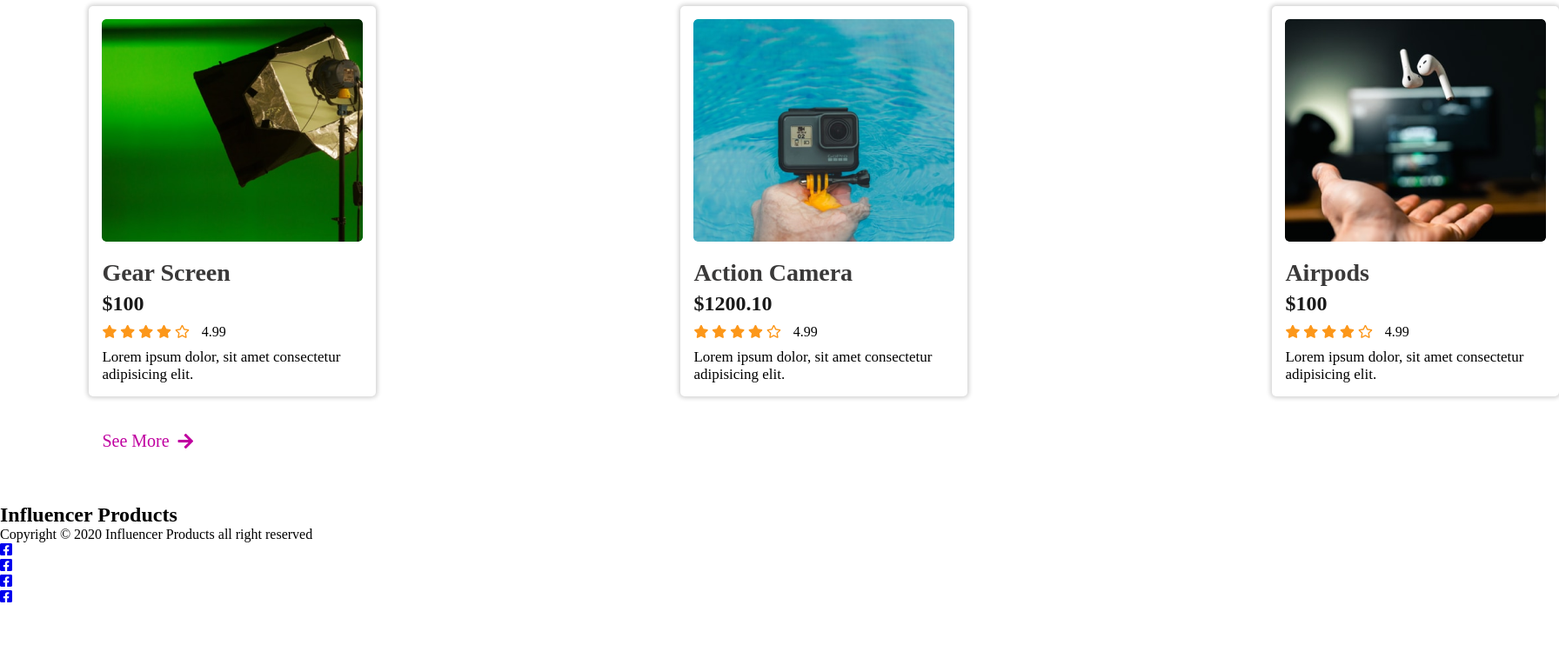
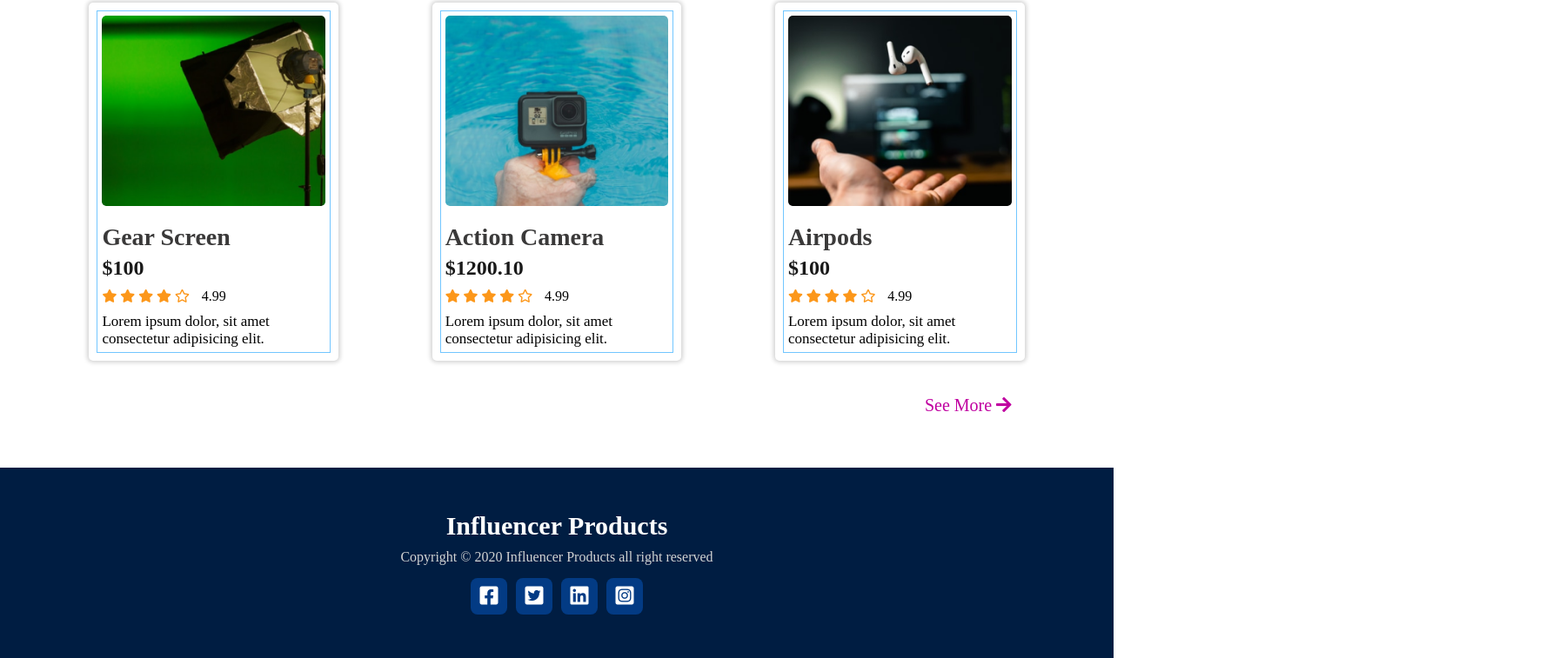
Before and after one commit to RaajSing/Assignment-2, a plain HTML site: page index.html in a window 1280 px wide. Shown: the part 1539-2296 px from the top of the page at 87% size, 1792 px wide, since content can reach past the window. Before the commit the page ends 2235 px from the top, so only its background shows below. Drawn offline with Linux system fonts and the light colour scheme.

Commit message:
80% complete Assignment2

```diff
--- a/index.css
+++ b/index.css
@@ -27,13 +27,20 @@ section{
     font-size: 20px;
     cursor: pointer;
 }
-
+.secTittle{
+    text-align: center;
+    margin-bottom: 30px;
+    font-size: 35px;
+}
 
 
 
 
 
 /*========================== Home Section Styles Start Here ==========================*/
+#home{
+    background: linear-gradient(45deg, #faa8a8, #ccfceb, #f8f8c7, #fcd6dd);
+}
 #home .leftInfo h1{
     font-size: 45px;
     line-height: 1.3;
@@ -67,6 +74,7 @@ section{
     grid-template-columns: repeat(3, 1fr);
     row-gap:40px;
     margin-bottom: 30px;
+    column-gap: 10%;
 }
 #product .childWrapper .sProduct{
     background: white;
@@ -77,6 +85,13 @@ section{
     -ms-border-radius: 5px;
     -o-border-radius: 5px;
     box-shadow:  0px 0px 5px 2px lightgrey ;
+    outline: 1px solid rgb(114, 198, 255);
+    outline-offset: -10px;
+    transition:all .3s;
+    -webkit-transition:all .3s;
+    -moz-transition:all .3s;
+    -ms-transition:all .3s;
+    -o-transition:all .3s;
 }
 #product .childWrapper .sProduct .image{
     overflow: hidden;
@@ -94,6 +109,7 @@ section{
     -moz-transition: .3s;
     -ms-transition: .3s;
     -o-transition: .3s;
+    width: 100%;
 }
 #product .childWrapper .sProduct .image img:hover{
     transform: scale(1.2);
@@ -127,9 +143,113 @@ section{
     margin-top: 10px;
 }
 #product .btn{
-    text-align: right;
     background: none;
     color: rgb(192,  0, 160);
     text-decoration: none;
     gap:10px;
+    display: inline-block;
 }
+#product .childWrapper .sProduct:hover{
+    outline-offset: 0;
+    outline-color: rgb(255, 105, 192);
+}
+
+
+
+
+
+
+
+
+
+
+
+
+
+
+
+
+/*========================== Footer Section Styles Start Here ==========================*/
+#footer{
+    padding:50px;
+    text-align: center;
+    color:white;
+    background: rgb(0 29 66);
+}
+#footer .tittle{
+    font-size: 30px;
+}
+#footer .copyright{
+    font-size: 16px;
+    color:lightgray;
+    margin-top: 10px;
+}
+#footer .socialLinks{
+    list-style: none;
+    display: flex;
+    column-gap:10px;
+    justify-content: center;
+    margin-top: 15px;
+}
+#footer .socialLinks li{
+    height: 42px;
+    width: 42px;
+    line-height: 42px;
+    background: #033b84;
+    border-bottom:4px solid transparent;
+    border-radius: 10px;
+    -webkit-border-radius: 8px;
+    -moz-border-radius: 10px;
+    -ms-border-radius: 10px;
+    -o-border-radius: 10px;
+    transition: ease-in-out .3s;
+    -webkit-transition: ease-in-out .3s;
+    -moz-transition: ease-in-out .3s;
+    -ms-transition: ease-in-out .3s;
+    -o-transition: ease-in-out .3s;
+}
+#footer .socialLinks li a{
+    display: block;
+    font-size: 24px;
+    transition:transform .3s;
+    -webkit-transition:transform .3s;
+    -moz-transition:transform .3s;
+    -ms-transition:transform .3s;
+    -o-transition:transform .3s;
+    color: white;
+}
+#footer .socialLinks li:hover a{
+    transform: rotate(360deg);
+    -webkit-transform: rotate(360deg);
+    -moz-transform: rotate(360deg);
+    -ms-transform: rotate(360deg);
+    -o-transform: rotate(360deg);
+}
+#footer .socialLinks li:hover{
+    border-bottom: 4px solid skyblue;
+}
+
+
+
+
+
+
+
+
+
+
+
+
+
+
+
+
+
+/*=========================
+***Responsive Design Here***
+==========================*/
+
+
+@media screen and (max-width:1200px){
+
+}
--- a/index.html
+++ b/index.html
@@ -58,6 +58,9 @@
 
 <!-- =========================== Product Collection section start Here ========================== -->
 <section id="product">
+
+    <h1 class="secTittle">Popular Collection</h1>
+
     <div class="childWrapper">
 
         <div class="sProduct">
@@ -276,7 +279,9 @@
         </div><!--sProduct-->
 
     </div><!--childWrapper-->
-    <a href="#" class="btn">See More <i class="fas fa-arrow-right"></i></a>
+    <div style="text-align: right;">
+        <a href="#" class="btn">See More <i class="fas fa-arrow-right"></i></a>
+    </div>
 </section><!--product-->
 
 
@@ -287,20 +292,20 @@
 
 
 <footer id="footer">
-    <h2>Influencer Products</h2>
-    <p>Copyright &copy; 2020 Influencer Products all right reserved</p>
+    <h2 class="tittle">Influencer Products</h2>
+    <p class="copyright">Copyright &copy; 2020 Influencer Products all right reserved</p>
     <ul class="socialLinks">
         <li>
             <a href="#"><i class="fab fa-facebook-square"></i></a>
         </li>
         <li>
-            <a href="#"><i class="fab fa-facebook-square"></i></a>
+            <a href="#"><i class="fab fa-twitter-square"></i></a>
         </li>
         <li>
-            <a href="#"><i class="fab fa-facebook-square"></i></a>
+            <a href="#"><i class="fab fa-linkedin"></i></a>
         </li>
         <li>
-            <a href="#"><i class="fab fa-facebook-square"></i></a>
+            <a href="#"><i class="fab fa-instagram-square"></i></a>
         </li>
     </ul>
 </footer>
```
